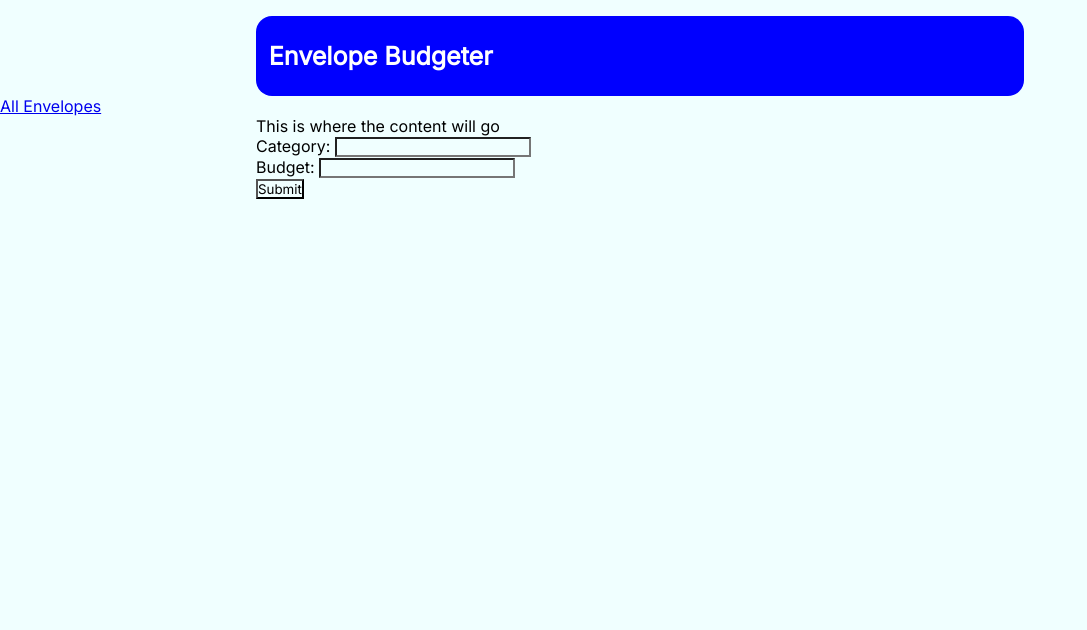
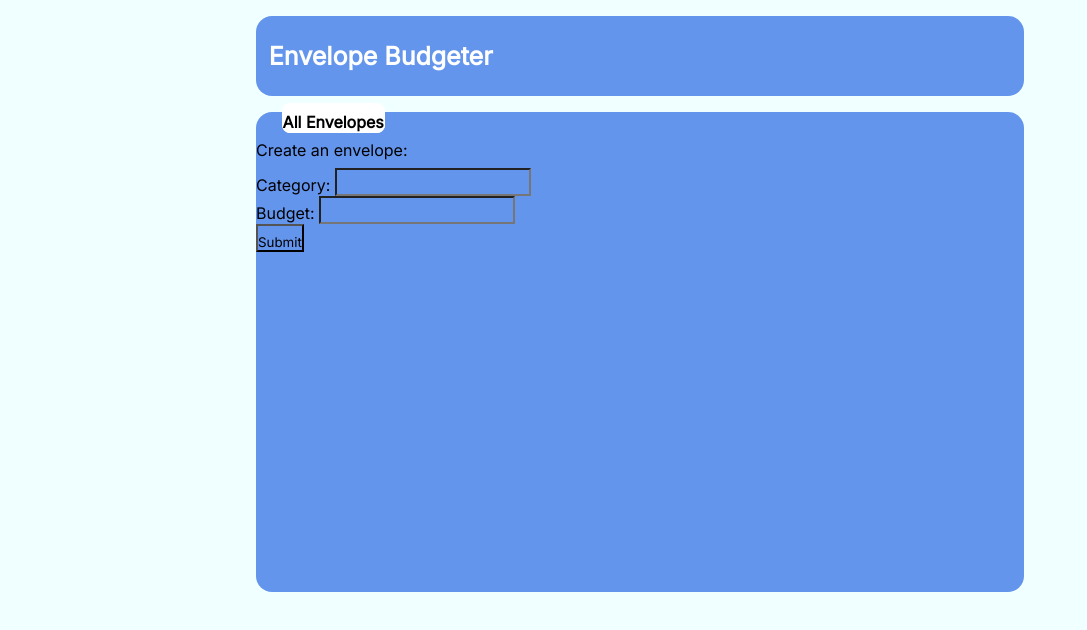
Before and after one commit to EliMakston/personal-budget, a website: page index.html in a window 1280 px wide. Shown: the whole page, without its empty margins (0-1087 px from the left). Drawn offline with Linux system fonts and the light colour scheme.

Commit message:
made a little prettier

```diff
--- a/index.html
+++ b/index.html
@@ -7,9 +7,9 @@
     <div id="heading">
         <header>Envelope Budgeter</header>
     </div>
-    <a href="https://elimakston-psychic-bassoon-q6r54gggxvrf4rx6-3000.preview.app.github.dev/envelopes" class="button">All Envelopes</a>
     <div id="body">
-        <p>This is where the content will go</p>
+        <a href="https://elimakston-psychic-bassoon-q6r54gggxvrf4rx6-3000.preview.app.github.dev/envelopes" id="button">All Envelopes</a>
+        <p>Create an envelope:</p>
         <form id="form" class="form">
             <label for="category">Category:</label>
             <input type="text" id="category" name="category"><br>
--- a/public/index.css
+++ b/public/index.css
@@ -6,10 +6,14 @@
     padding: 0;
 }
 
+html {
+    background-color: azure;
+}
+
 #heading {
     display: flex;
     justify-content: flex-start;
-    background-color: blue;
+    background-color: cornflowerblue;
     height: 10vh;
     width: 60vw;
     align-items: center;
@@ -20,7 +24,7 @@
 }
 
 #heading header {
-    background-color: blue;
+    background-color: cornflowerblue;
     color: white;
     font-weight: bold;
     font-size: 25px;
@@ -32,4 +36,25 @@
     width: 60vw;
     margin-left: 20vw;
     margin-right: 20vw;
+    height: 60vh;
+    border-radius: 2vh;
+    background-color: cornflowerblue;
+    margin-top: 2vh;
 }
+
+#body * {
+    background-color: cornflowerblue;
+    padding-top: 1vh;
+}
+
+#button {
+    background-color: white;
+    border-radius: 1vh;
+    text-decoration: solid;
+    color: black;
+    font-weight: bold;
+    border: 1px, solid, white;
+    margin-bottom: 1vh;
+    margin-left: 2vw;
+    margin-top: 4vh;
+}
```
